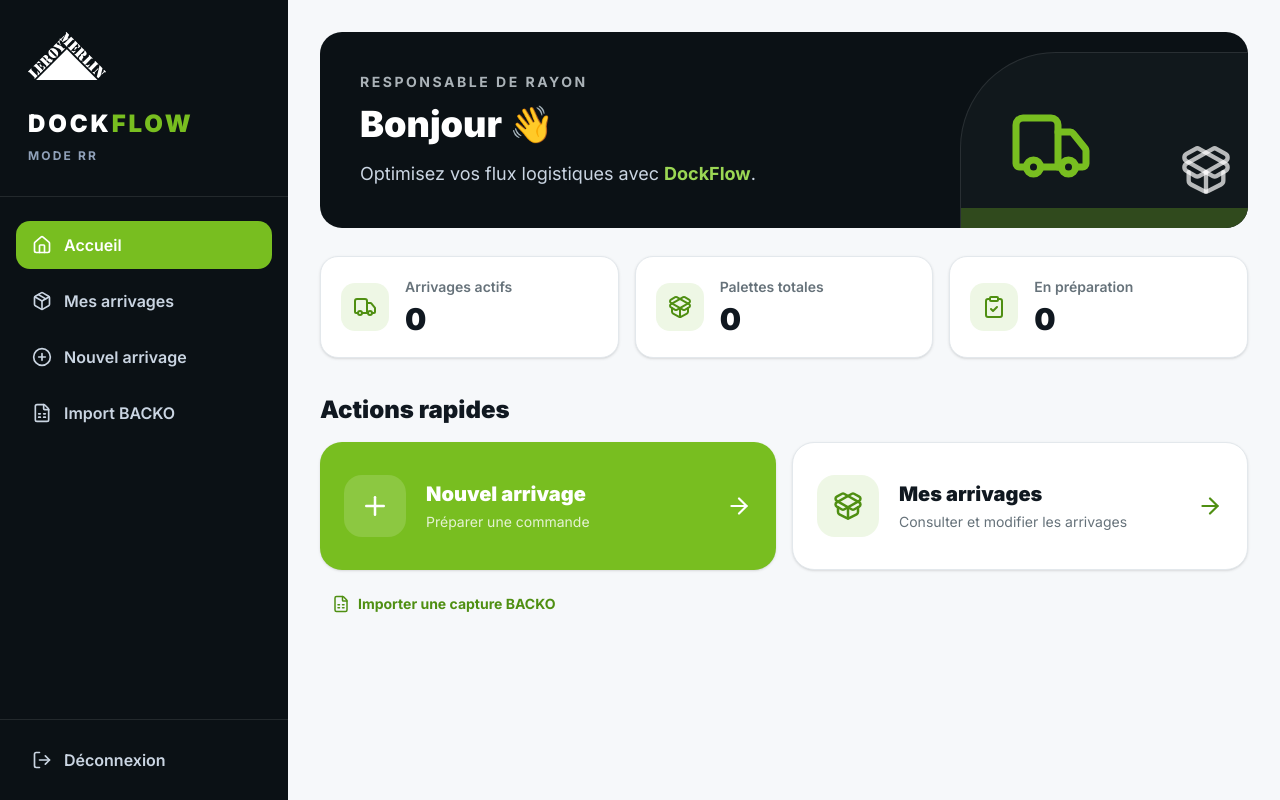
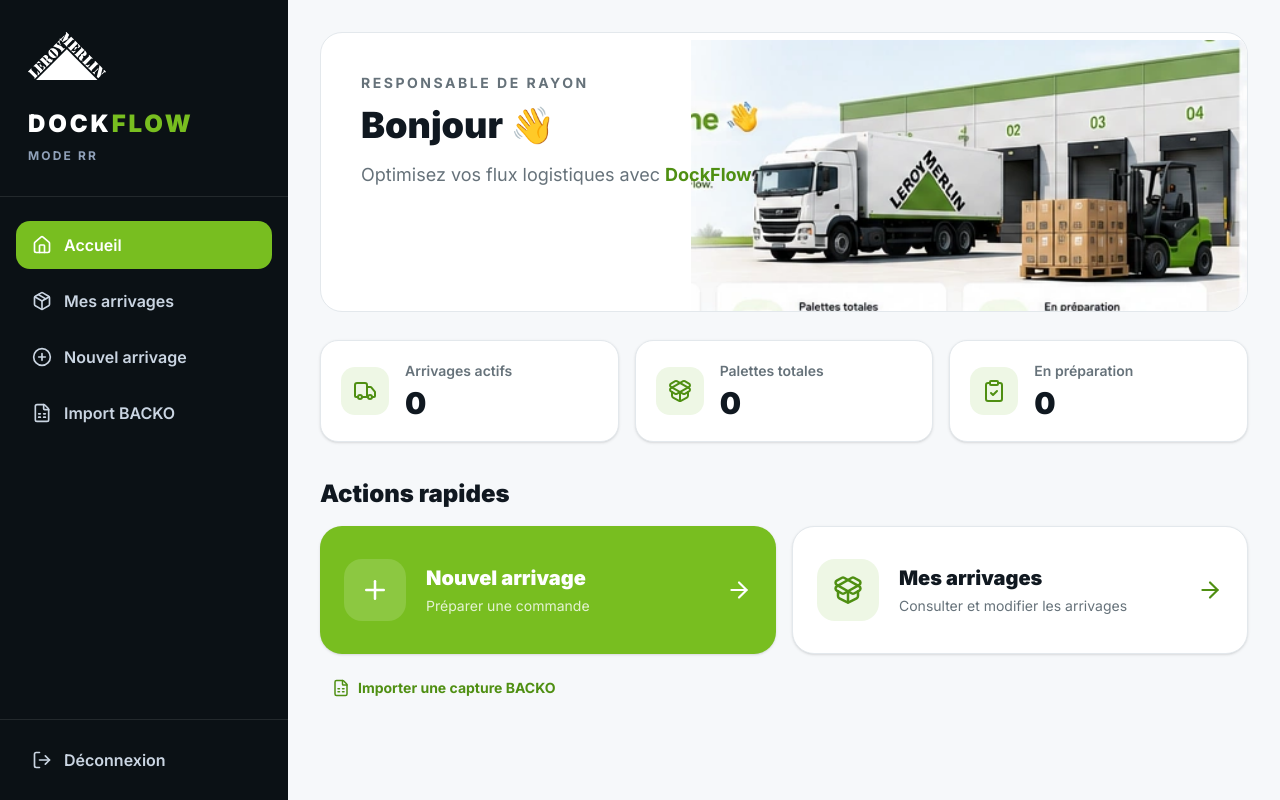
Before and after one commit to choups64/dockflow-lm, a Next.js app: page /dashboard in a window 1280 px wide. Built offline with nearby package versions, Linux system fonts and the light colour scheme; no server answers; the database is empty.

Commit message:
Refresh dashboard hero with logistics image

```diff
--- a/app/dashboard/page.tsx
+++ b/app/dashboard/page.tsx
@@ -1,6 +1,7 @@
 "use client";
 
 import Link from "next/link";
+import Image from "next/image";
 import { useEffect, useState } from "react";
 import {
   ArrowRight,
@@ -72,18 +73,23 @@
         </header>
 
         <div className="mx-auto max-w-7xl p-5 sm:p-8">
-          <section className="relative overflow-hidden rounded-3xl bg-[#0B1115] px-6 py-8 text-white sm:px-10 sm:py-10">
-            <div className="relative z-10 max-w-xl">
-              <p className="text-sm font-bold uppercase tracking-[0.18em] text-[#AAB2B7]">Responsable de rayon</p>
+          <section className="relative min-h-[250px] overflow-hidden rounded-3xl border border-[#E3E8EC] bg-white px-6 py-8 sm:min-h-[280px] sm:px-10 sm:py-10">
+            <div className="relative z-10 max-w-md">
+              <p className="text-sm font-bold uppercase tracking-[0.18em] text-[#66727A]">Responsable de rayon</p>
               <h1 className="mt-3 text-3xl font-black sm:text-4xl">
                 {nomAffiche} <span aria-hidden="true">👋</span>
               </h1>
-              <p className="mt-4 text-base text-slate-300 sm:text-lg">Optimisez vos flux logistiques avec <span className="font-bold text-[#9bd754]">DockFlow</span>.</p>
+              <p className="mt-4 text-base text-[#66727A] sm:text-lg">Optimisez vos flux logistiques avec <span className="font-bold text-[#4F8F12]">DockFlow</span>.</p>
             </div>
-            <div className="absolute -right-8 bottom-0 hidden h-44 w-80 rounded-tl-[6rem] border-l border-t border-white/10 bg-[#11181C] lg:block">
-              <Truck className="absolute bottom-10 left-12 text-[#78BE20]" size={84} aria-hidden="true" />
-              <PackageOpen className="absolute bottom-8 right-12 text-white/70" size={52} aria-hidden="true" />
-              <div className="absolute bottom-0 left-0 right-0 h-5 bg-[#78BE20]/30" />
+            <div className="pointer-events-none absolute inset-y-0 right-0 w-full sm:w-3/5">
+              <Image
+                src="/images/rr-logistics-hero.webp"
+                alt="Camion, palettes et chariot élévateur sur un quai logistique"
+                fill
+                priority
+                sizes="(max-width: 640px) 100vw, 60vw"
+                className="object-contain object-right-bottom opacity-25 sm:opacity-100"
+              />
             </div>
           </section>
 
```
Also changed, not shown: public/design-reference/dockflow-ui-reference.png (added), public/images/rr-logistics-hero.webp (added).
